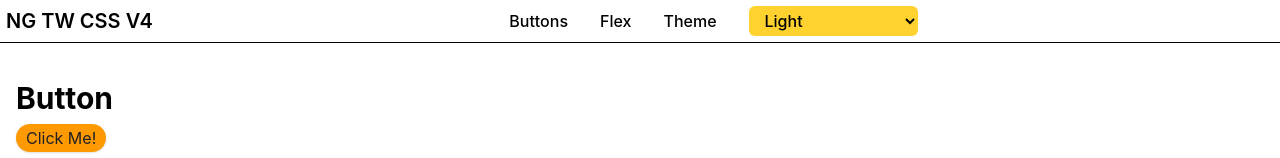
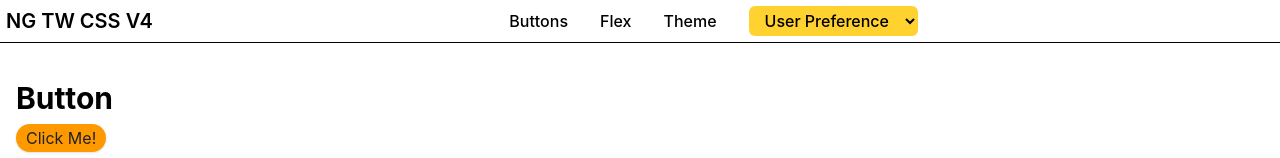
Before and after one commit to johnadrian63/angular-tailwindcssV4, an Angular app: page /button in a window 1280 px wide. Shown: the top 158 px of the page. Built offline with nearby package versions, Linux system fonts and the light colour scheme.

Commit message:
fixes for theme dropdown

```diff
--- a/src/app/app.html
+++ b/src/app/app.html
@@ -70,7 +70,7 @@
                         [formControl]="themeControl"
                         class="bg-amber-300 cursor-pointer rounded-md px-3 py-1"
                     >
-                        <option value="">User Preference</option>
+                        <option value="system">User Preference</option>
                         <option value="light">Light</option>
                         <option value="dark">Dark</option>
                     </select>
--- a/src/app/app.ts
+++ b/src/app/app.ts
@@ -14,15 +14,29 @@ export class App implements OnInit {
     public readonly themeControl = new FormControl("light");
 
     public ngOnInit(): void {
-        this.document.documentElement.classList.add("light");
+        const themeKey = "theme";
+        const defaultTheme = "system";
+        let theme = localStorage.getItem(themeKey);
+
+        if (theme === null) {
+            theme = defaultTheme;
+
+            localStorage.setItem(themeKey, defaultTheme);
+        }
+
+        this.document.documentElement.classList.add(theme);
+
+        this.themeControl.setValue(theme);
 
         this.themeControl
             .valueChanges
-            .subscribe((value) => {
+            .subscribe((value: string | null) => {
                 this.document.documentElement.classList.remove("light", "dark");
 
                 if (value) {
                     this.document.documentElement.classList.add(value);
+
+                    localStorage.setItem(themeKey, value);
                 }
             });
     }
```
